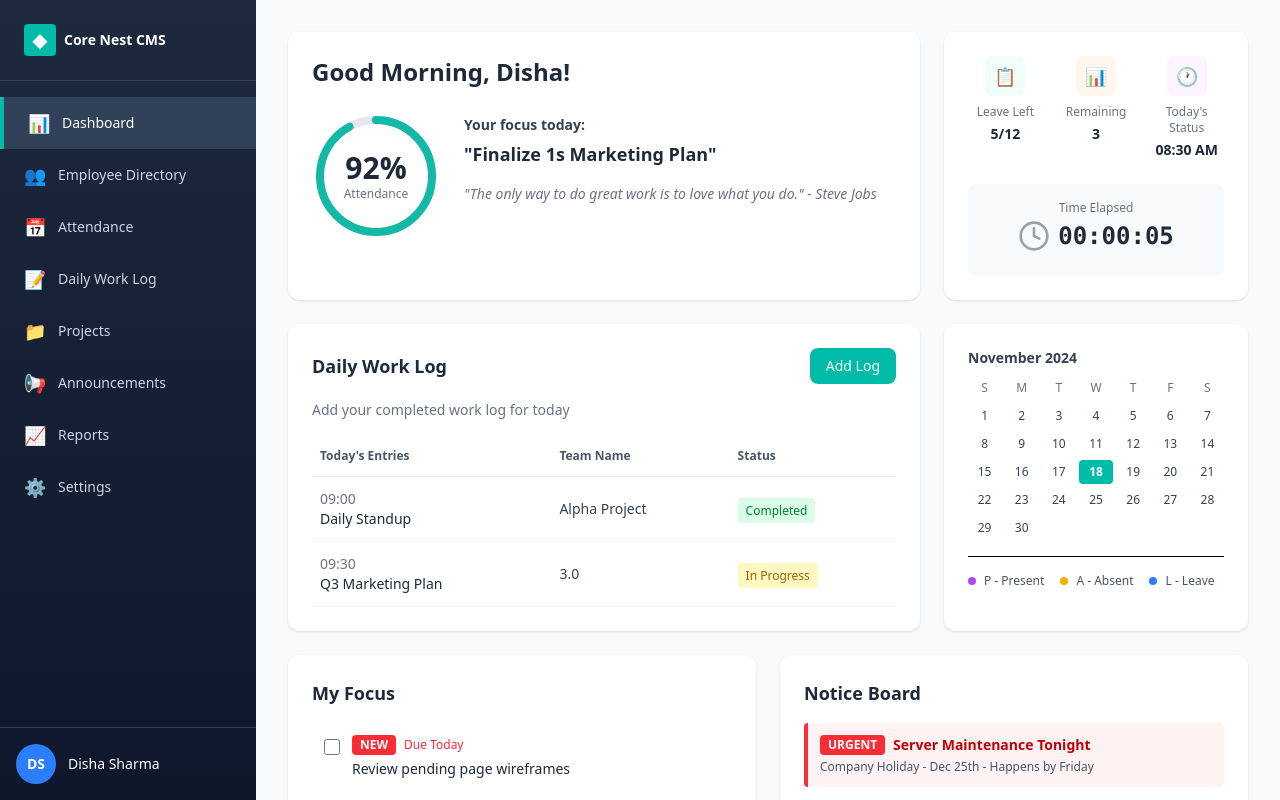
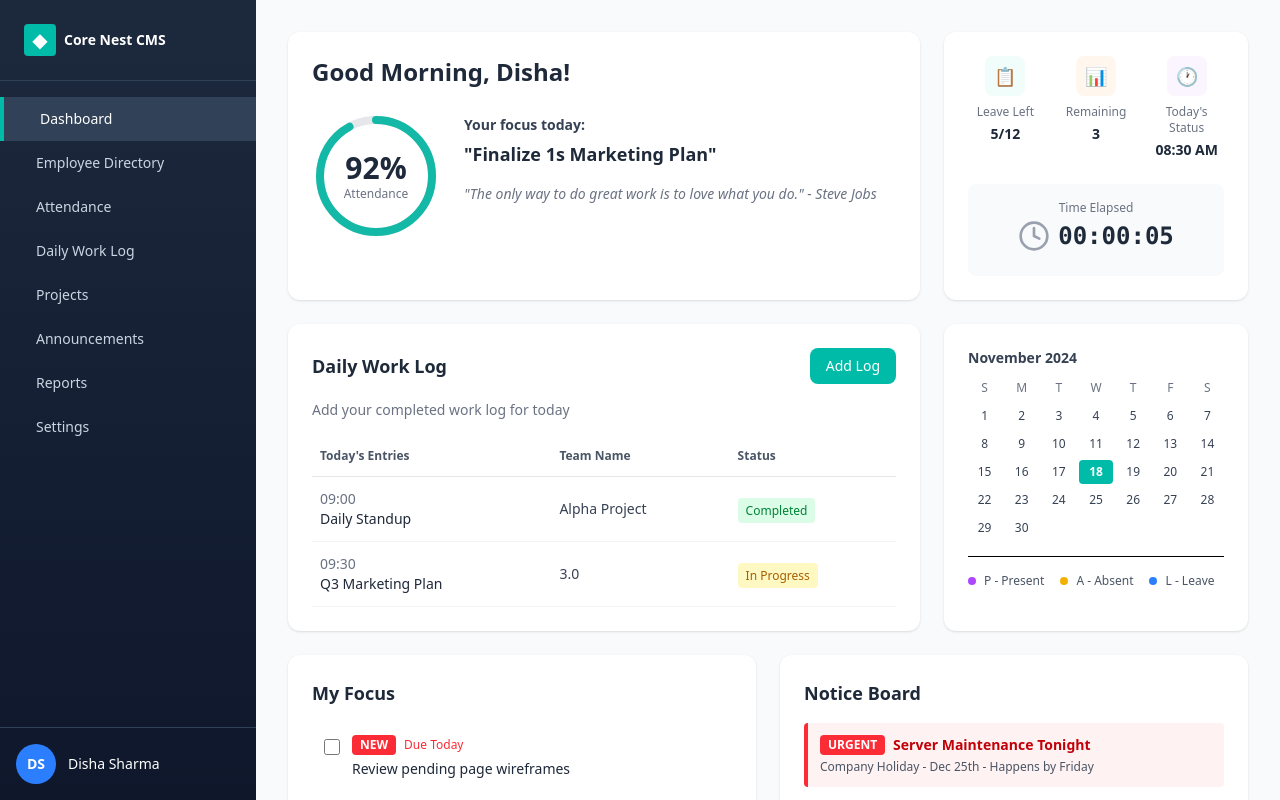
Before and after one commit to visheshbajpayee-source/core-nest-cms, a Next.js app in the folder client/: page / in a window 1280 px wide. Built offline with nearby package versions, Linux system fonts and the light colour scheme.

Commit message:
no change

```diff
--- a/client/src/app/pages/Employee/DashBoard.tsx
+++ b/client/src/app/pages/Employee/DashBoard.tsx
@@ -54,14 +54,14 @@ export default function Dashboard() {
         </div>
 
         <nav className="flex-1 py-4">
-          <NavItem icon="📊" label="Dashboard" active />
-          <NavItem icon="👥" label="Employee Directory" />
-          <NavItem icon="📅" label="Attendance" />
-          <NavItem icon="📝" label="Daily Work Log" />
-          <NavItem icon="📁" label="Projects" />
-          <NavItem icon="📢" label="Announcements" />
-          <NavItem icon="📈" label="Reports" />
-          <NavItem icon="⚙️" label="Settings" />
+          <NavItem icon="" label="Dashboard" active />
+          <NavItem icon="" label="Employee Directory" />
+          <NavItem icon="" label="Attendance" />
+          <NavItem icon="" label="Daily Work Log" />
+          <NavItem icon="" label="Projects" />
+          <NavItem icon="" label="Announcements" />
+          <NavItem icon="" label="Reports" />
+          <NavItem icon="" label="Settings" />
         </nav>
 
         <div className="p-4 border-t border-slate-700 flex items-center gap-3">
```
